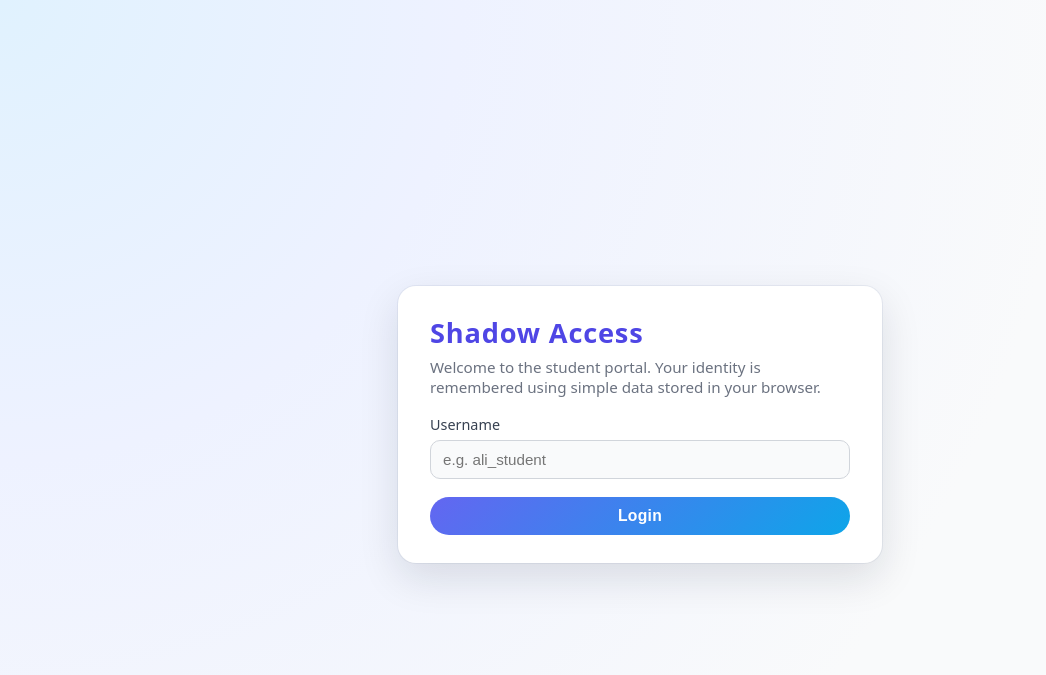
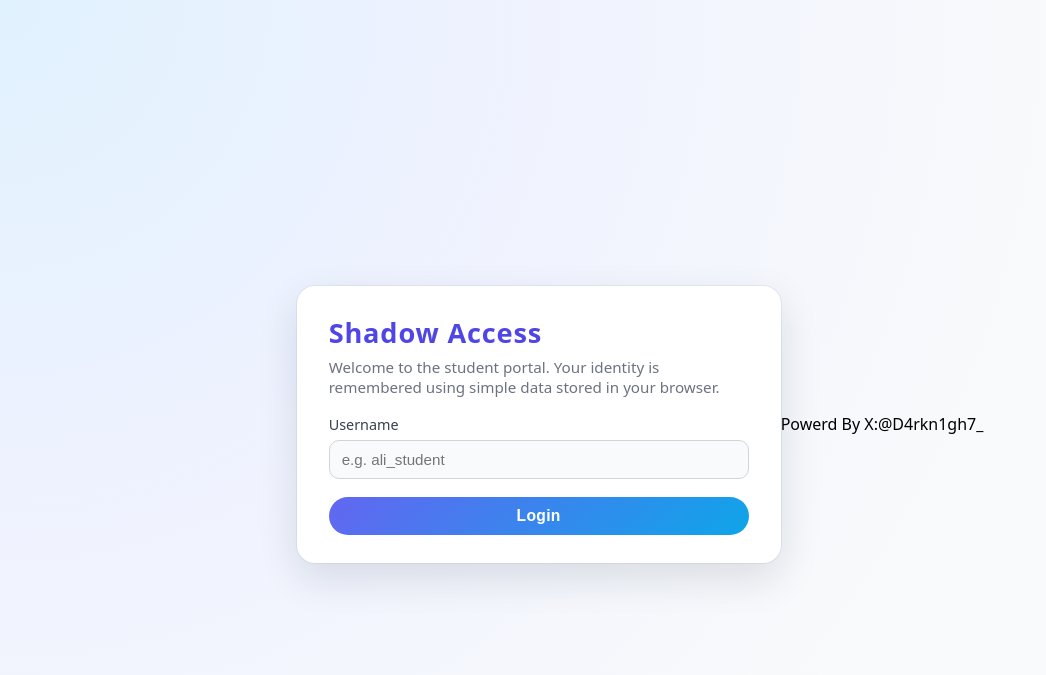
Before and after one commit to IIALi7/shadow-access, a Flask app: page / in a window 1280 px wide. Shown: the top 675 px of the page, without its empty margins (0-1046 px from the left). Run offline with Flask 3, Linux system fonts and the light colour scheme.

Commit message:
Add footer with attribution in index.html

```diff
--- a/templates/index.html
+++ b/templates/index.html
@@ -103,5 +103,8 @@
 
 
 </div>
+     <div class="footer">
+    Powerd By X:@D4rkn1gh7_
+</div>
 </body>
 </html>
```
